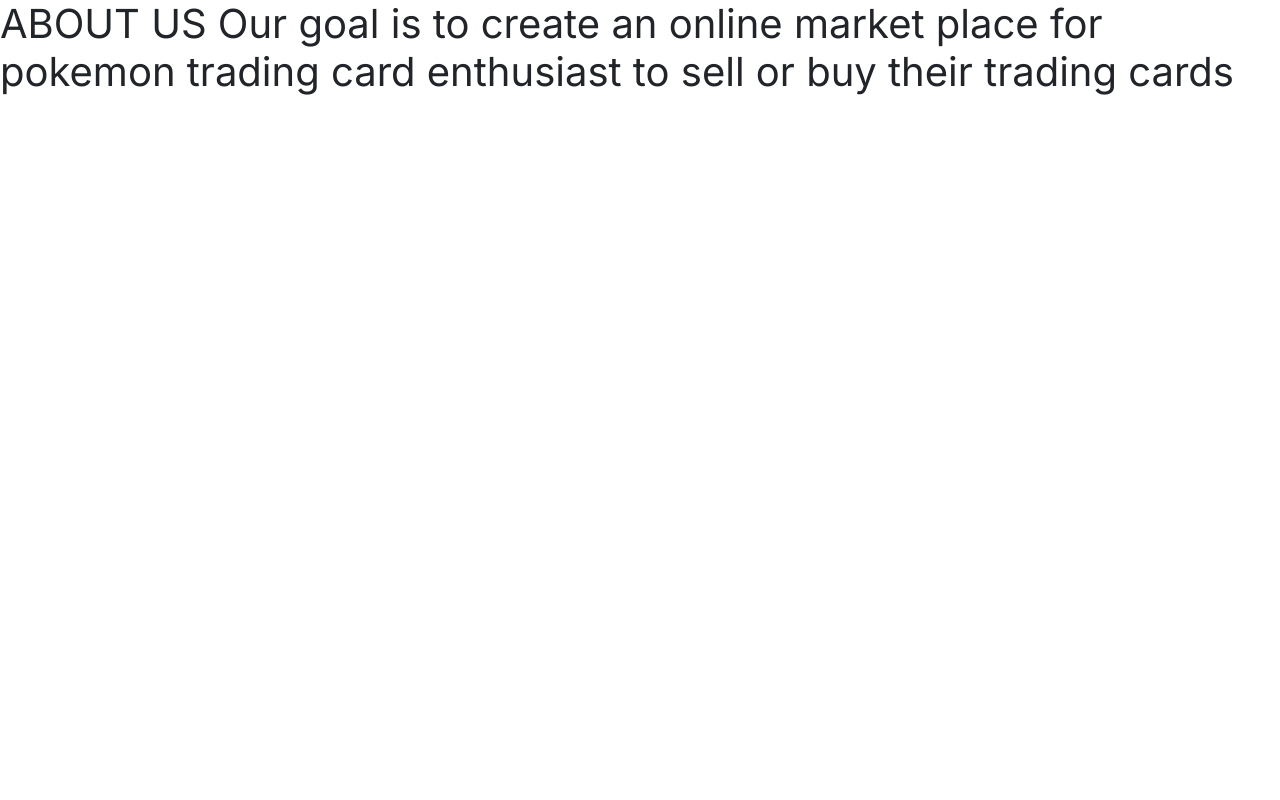
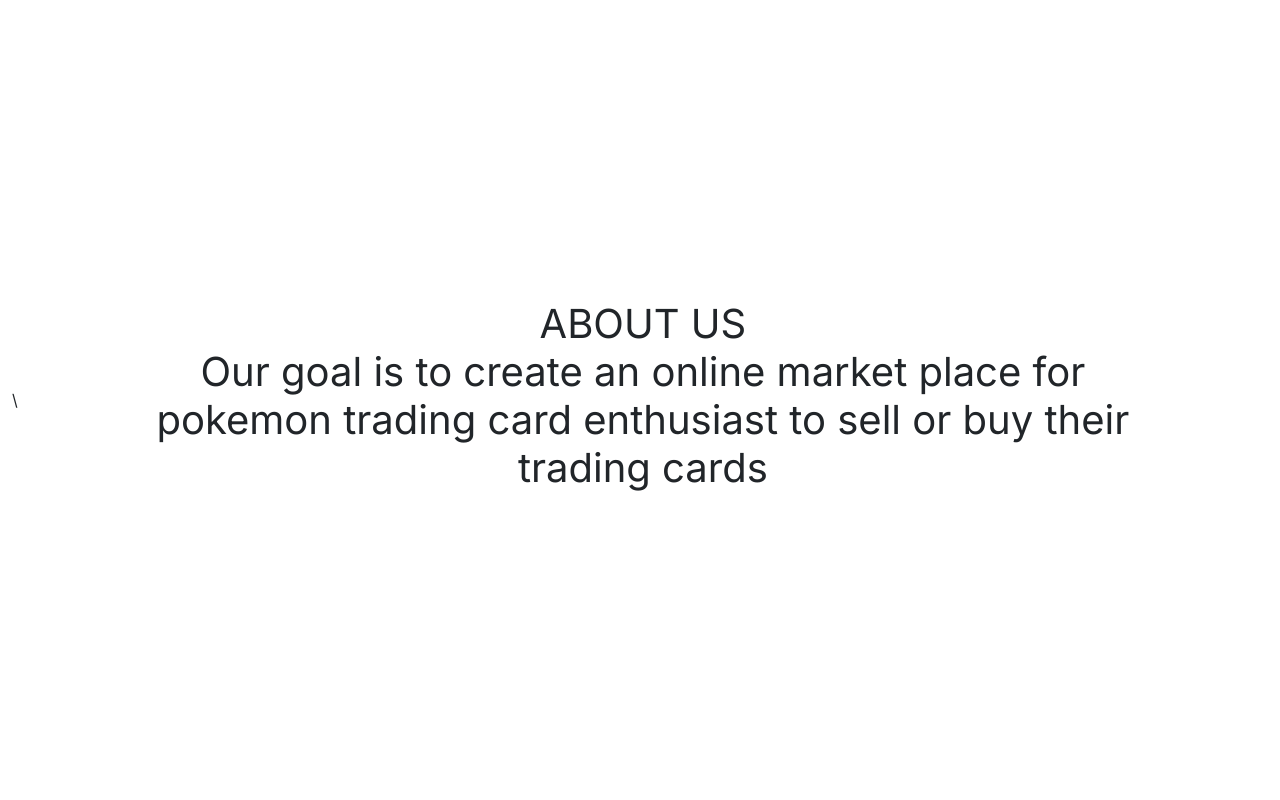
Before and after one commit to muic-trading-cards/backend, a Flask app: page /about_us in a window 1280 px wide. Shown: the part 56-856 px from the top of the page. Before the commit the page ends 151 px from the top, so only its background shows below. Run offline with Flask 3, Linux system fonts and the light colour scheme.

Commit message:
Implementented about us

```diff
--- a/app/templates/about_us.html
+++ b/app/templates/about_us.html
@@ -1,7 +1,12 @@
 {% extends "base.html" %}
 {% block content %}
-<h1>ABOUT US
-    Our goal is to create an online market place for
-    pokemon trading card enthusiast to sell or buy their
-    trading cards</h1>
+<div class="container-fluid mx-auto" style="min-height: 100%; min-height: 100vh; display: flex; align-items: center;">\
+    <div class="container rounded mt-5 mb-5 align-middle">
+        <h1 class="text-center">
+            ABOUT US <br />
+            Our goal is to create an online market place for <br />
+            pokemon trading card enthusiast to sell or buy their trading cards
+        </h1>
+    </div>
+</div>
 {% endblock %}
```
